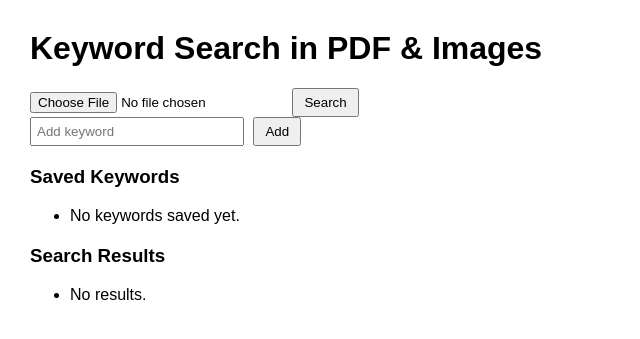
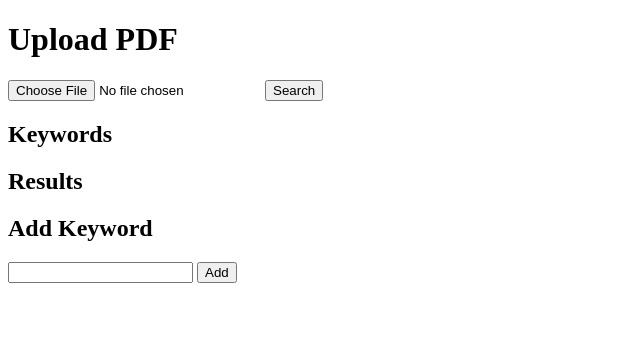
Before and after one commit to Aaronicc/pdf-keyword-search, a Flask app: page / in a window 1280 px wide. Shown: the top 339 px of the page, without its empty margins (0-640 px from the left). Run offline with Flask 3, Linux system fonts and the light colour scheme.

Commit message:
Update index.html

```diff
--- a/templates/index.html
+++ b/templates/index.html
@@ -1,58 +1,33 @@
 <!DOCTYPE html>
-<html lang="en">
+<html>
 <head>
-    <meta charset="UTF-8">
     <title>PDF & Image Keyword Search</title>
-    <style>
-        body { font-family: Arial, sans-serif; margin: 30px; }
-        .keyword-list, .results { margin-top: 20px; }
-        input[type=text] { padding: 5px; width: 200px; }
-        button { padding: 5px 10px; margin-left: 5px; }
-        li { margin-bottom: 5px; }
-    </style>
 </head>
 <body>
-    <h1>Keyword Search in PDF & Images</h1>
-
-    <!-- Upload Form -->
+    <h1>Upload PDF</h1>
     <form method="POST" enctype="multipart/form-data">
-        <input type="file" name="file" required>
+        <input type="file" name="pdf" accept=".pdf" required>
         <button type="submit">Search</button>
     </form>
 
-    <!-- Add Keyword Form -->
-    <form method="POST" action="{{ url_for('add_keyword') }}">
-        <input type="text" name="keyword" placeholder="Add keyword" required>
+    <h2>Keywords</h2>
+    <ul>
+        {% for kw in keywords %}
+        <li>{{ kw.word }}</li>
+        {% endfor %}
+    </ul>
+
+    <h2>Results</h2>
+    <ul>
+        {% for r in results %}
+        <li><strong>{{ r.keyword }}</strong> found on {{ r.page }}: {{ r.snippet }}</li>
+        {% endfor %}
+    </ul>
+
+    <h2>Add Keyword</h2>
+    <form method="POST" action="/add_keyword">
+        <input type="text" name="keyword" required>
         <button type="submit">Add</button>
     </form>
-
-    <!-- Keyword List -->
-    <div class="keyword-list">
-        <h3>Saved Keywords</h3>
-        <ul>
-        {% for kw in keywords %}
-            <li>
-                {{ kw.word }}
-                <form method="POST" action="{{ url_for('delete_keyword', id=kw.id) }}" style="display:inline;">
-                    <button type="submit">Delete</button>
-                </form>
-            </li>
-        {% else %}
-            <li>No keywords saved yet.</li>
-        {% endfor %}
-        </ul>
-    </div>
-
-    <!-- Results -->
-    <div class="results">
-        <h3>Search Results</h3>
-        <ul>
-        {% for r in results %}
-            <li>{{ r }}</li>
-        {% else %}
-            <li>No results.</li>
-        {% endfor %}
-        </ul>
-    </div>
 </body>
 </html>
```
